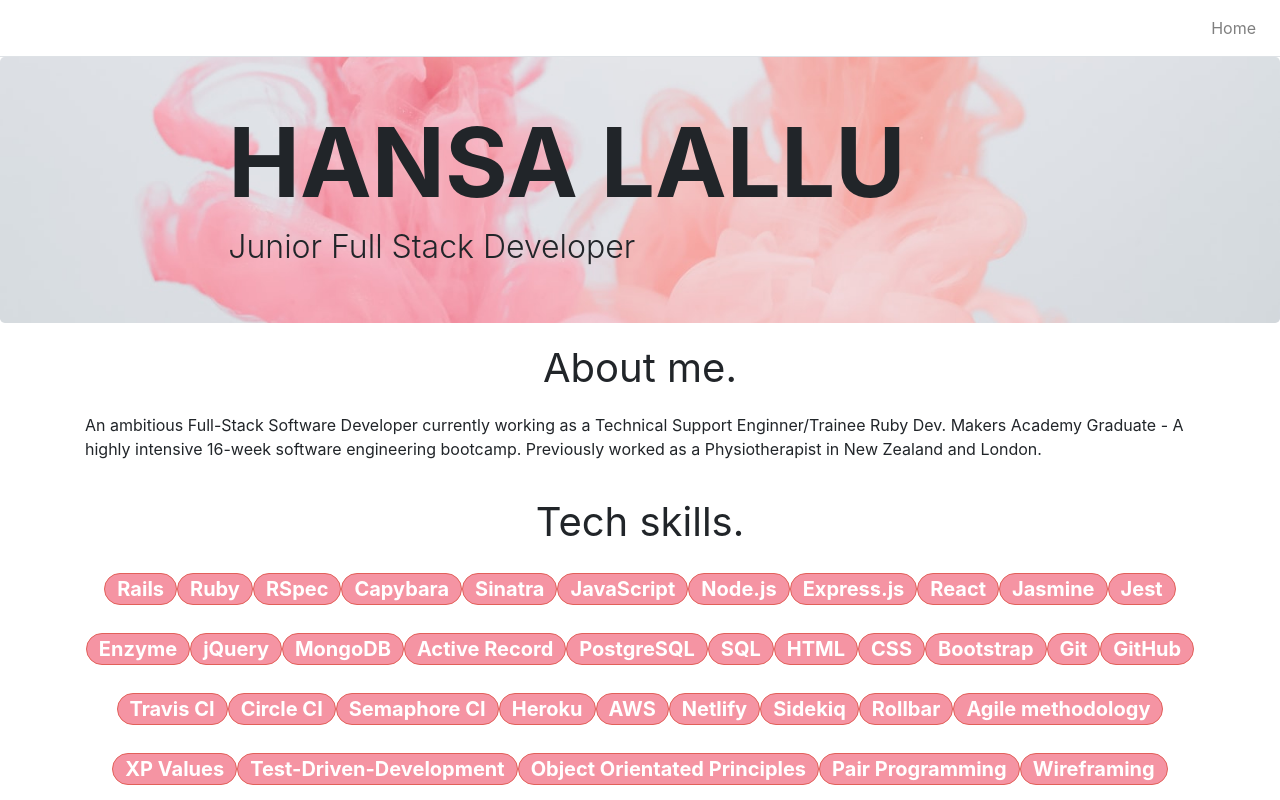
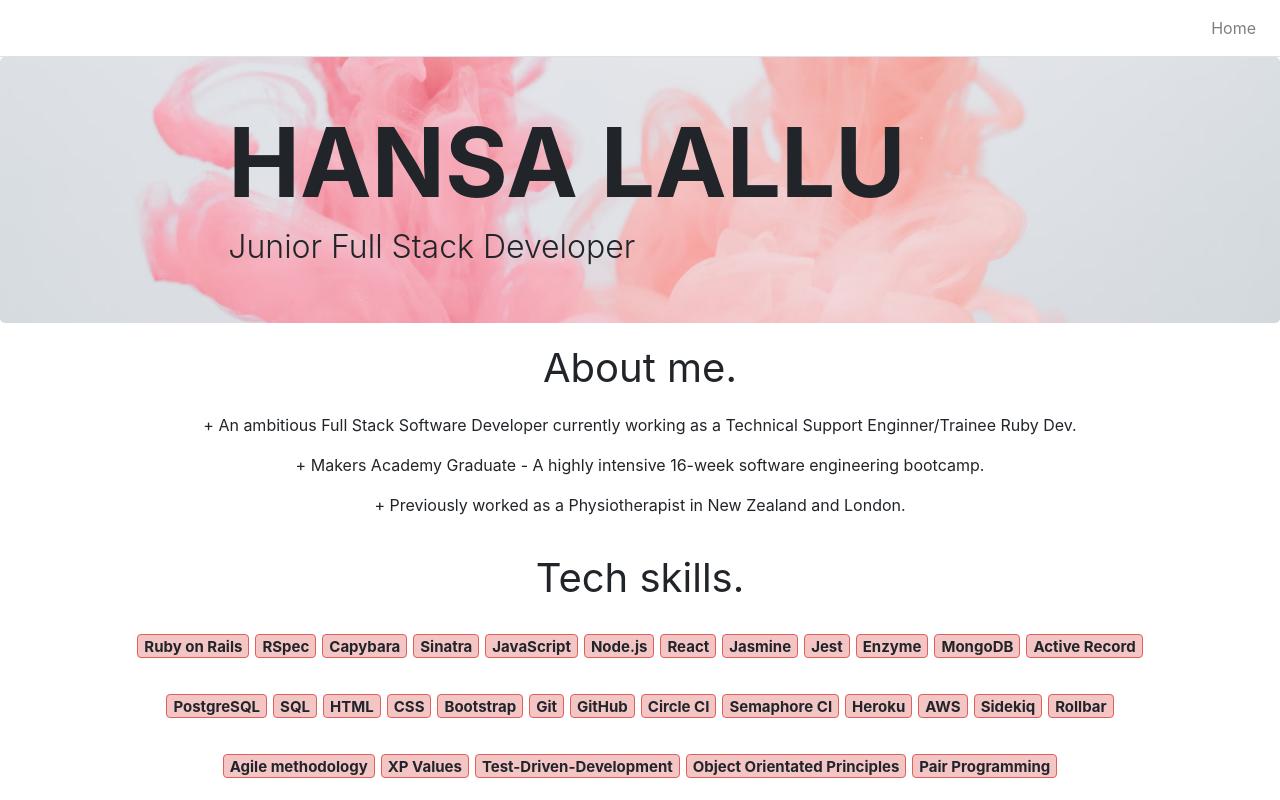
Before and after one commit to hansa-lallu/portfolio, a React (Create React App) app: page / in a window 1280 px wide. Shown: the top 800 px of the page. Built offline with nearby package versions, Linux system fonts and the light colour scheme.

Commit message:
changed formating of buttons, and about me text

```diff
--- a/src/components/About.js
+++ b/src/components/About.js
@@ -6,19 +6,16 @@ import Container from 'react-bootstrap/Container'
 function About(props) {
 
   const skills = [
-    "Rails",
-    "Ruby",
+    "Ruby on Rails",
     "RSpec",
     "Capybara",
     "Sinatra",
     "JavaScript",
     "Node.js",
-    "Express.js",
     "React",
     "Jasmine",
     "Jest",
     "Enzyme",
-    "jQuery",
     "MongoDB",
     "Active Record",
     "PostgreSQL",
@@ -28,12 +25,10 @@ function About(props) {
     "Bootstrap",
     "Git",
     "GitHub",
-    "Travis CI",
     "Circle CI",
     "Semaphore CI",
     "Heroku",
     "AWS",
-    "Netlify",
     "Sidekiq",
     "Rollbar",
     "Agile methodology",
@@ -41,14 +36,14 @@ function About(props) {
     "Test-Driven-Development",
     "Object Orientated Principles",
     "Pair Programming",
-    "Wireframing",
   ]
 
   const styles = {
     customBadge: {
-      backgroundColor: 'rgb(245, 148, 163)',
+      backgroundColor: 'rgb(243, 197, 197)',
       border: '1.5px solid rgb(226, 96, 90)',
-      fontSize: '20px'
+      fontSize: '15px',
+      margin: '3px'
     }
   }
 
@@ -57,17 +52,18 @@ function About(props) {
       <div className="projects-title">
         About me.
       </div>
-      <p>
-        An ambitious Full-Stack Software Developer currently working as a Technical Support Enginner/Trainee Ruby Dev. Makers Academy Graduate - A highly intensive 16-week software engineering bootcamp.
-        Previously worked as a Physiotherapist in New Zealand and London.
-      </p>
+      <div className="about-me">
+        <p>+ An ambitious Full Stack Software Developer currently working as a Technical Support Enginner/Trainee Ruby Dev.</p>
+        <p>+ Makers Academy Graduate - A highly intensive 16-week software engineering bootcamp.</p>
+        <p>+ Previously worked as a Physiotherapist in New Zealand and London.</p>
+      </div>
       <div className="projects-title">
         Tech skills.
           <div>
           {
             skills.map(
               (skillName) =>
-                <Badge style={{ ...styles.customBadge }} pill variant="primary">{skillName}</Badge>
+                <Badge style={{ ...styles.customBadge }} variant="outline-secondary">{skillName}</Badge>
             )
           }
         </div>
--- a/src/index.css
+++ b/src/index.css
@@ -69,3 +69,7 @@ code {
   color: rgb(225, 101, 96);
   padding: 10px 15px;
 }
+
+.about-me {
+  text-align: center;
+}
```
